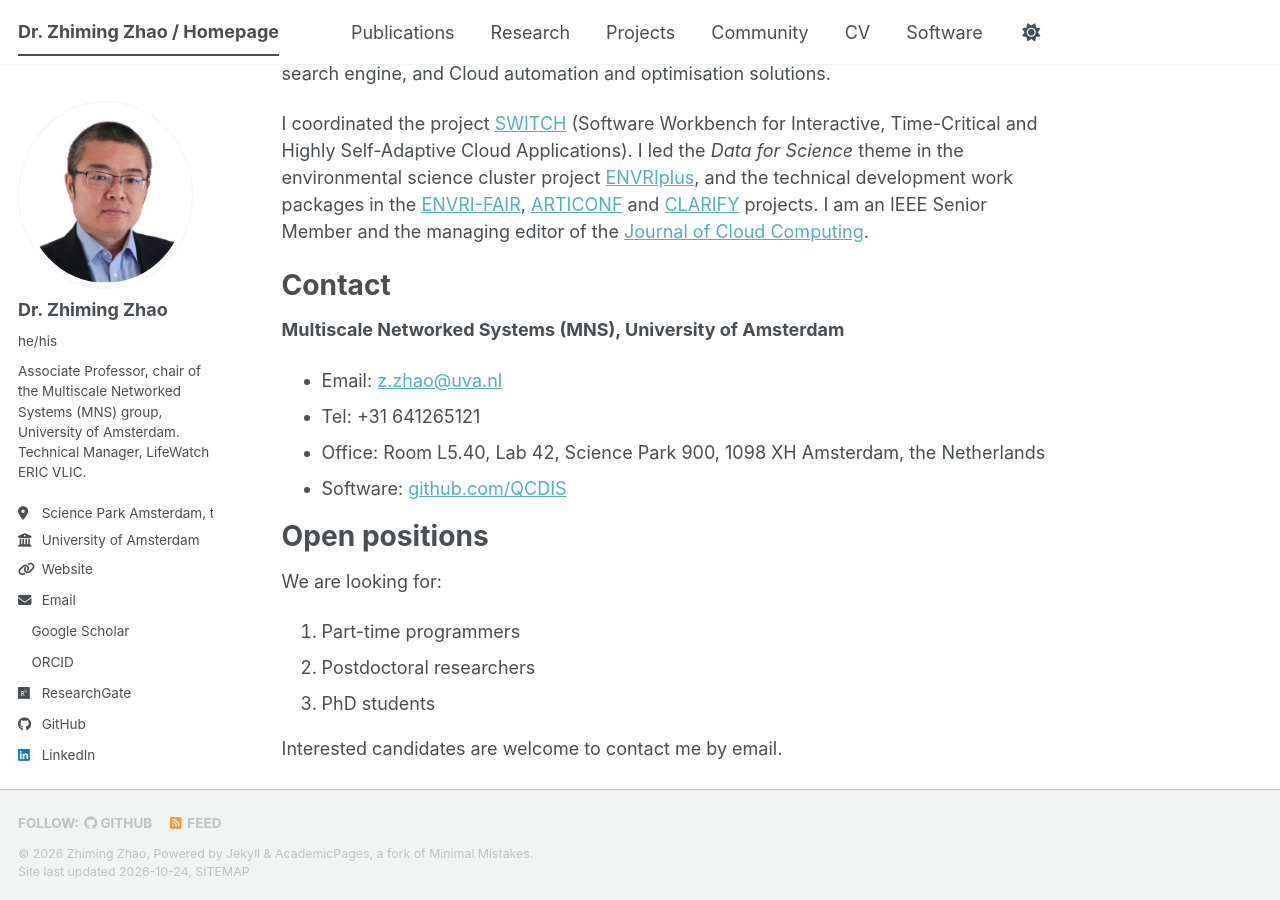
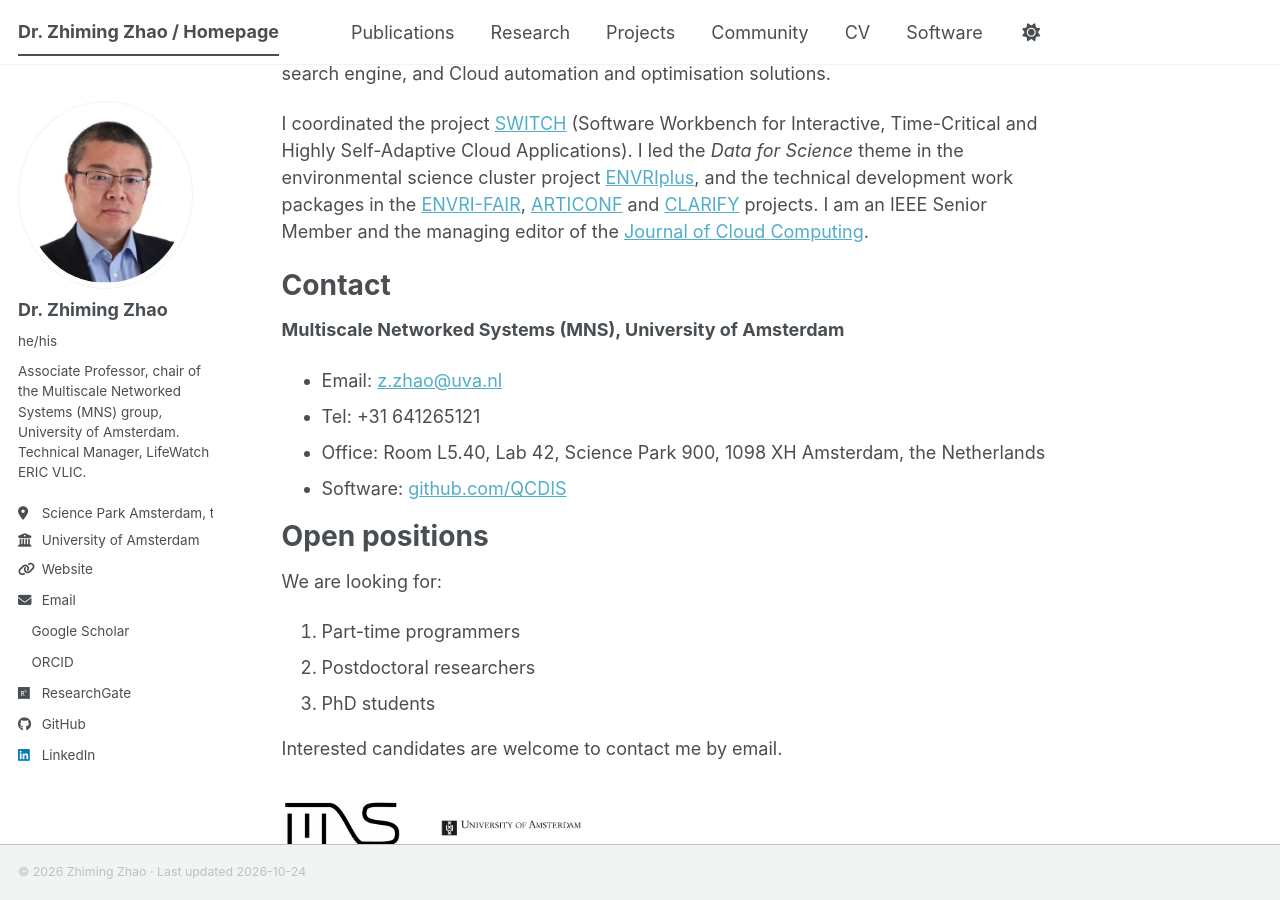
Before and after one commit to zmzhao/mypage, a Jekyll site: the page built from _pages/about.md, in a window 1280 px wide and 900 px high, scrolled down 529 px. Built offline with Jekyll 4.4.1, drawn with Linux system fonts in a browser that asks for light colours; a style sheet for code colours, icons or effects is not loaded.

Commit message:
Simplify footer: remove Follow/GitHub/Feed links and theme credits
Co-Authored-By: Claude Opus 5.5 <noreply@anthropic.com>
Claude-Session: https://claude.ai/code/session_01Fyb9EZEwJewuy57A3Hci2p

```diff
--- a/_includes/footer.html
+++ b/_includes/footer.html
@@ -1,25 +1,3 @@
-{% include base_path %}
-
-{% if site.author.github or site.author.bitbucket or site.atom_feed.hide != true %}
-<div class="page__footer-follow">
-  <ul class="social-icons">
-    {% if site.data.ui-text[site.locale].follow_label %}
-      <li><strong>{{ site.data.ui-text[site.locale].follow_label }}</strong></li>
-    {% endif %}
-    {% if site.author.github %}
-      <li><a href="https://github.com/{{ site.author.github }}"><i class="fab fa-github" aria-hidden="true"></i> GitHub</a></li>
-    {% endif %}
-    {% if site.author.bitbucket %}
-      <li><a href="https://bitbucket.org/{{ site.author.bitbucket }}"><i class="fab fa-bitbucket" aria-hidden="true"></i> Bitbucket</a></li>
-    {% endif %}
-    {% if site.atom_feed.hide != true %}
-    <li><a href="{% if site.atom_feed.path %}{{ site.atom_feed.path }}{% else %}{{ base_path }}/feed.xml{% endif %}"><i class="fa fa-fw fa-rss-square" aria-hidden="true"></i> {{ site.data.ui-text[site.locale].feed_label | default: "Feed" }}</a></li>
-    {% endif %}
-  </ul>
+<div class="page__footer-copyright">
+  &copy; {{ site.time | date: '%Y' }} {{ site.name | default: site.title }} · Last updated {{ "now" | date: '%Y-%m-%d' }}
 </div>
-{% endif %}
-
-<div class="page__footer-copyright">
-  &copy; {{ site.time | date: '%Y' }} {{ site.name | default: site.title }}, {{ site.data.ui-text[site.locale].powered_by | default: "Powered by" }} <a href="https://jekyllrb.com" rel="nofollow">Jekyll</a> &amp; <a href="https://github.com/academicpages/academicpages.github.io">AcademicPages</a>, a fork of <a href="https://mademistakes.com/work/minimal-mistakes-jekyll-theme/" rel="nofollow">Minimal Mistakes</a>.<br />
-  Site last updated {{ "now" | date: '%Y-%m-%d' }}, <a href="/sitemap/" style="text-transform: uppercase;">{{ site.data.ui-text[site.locale].site_map | default: "Sitemap" }}</a>
-</div>
```
